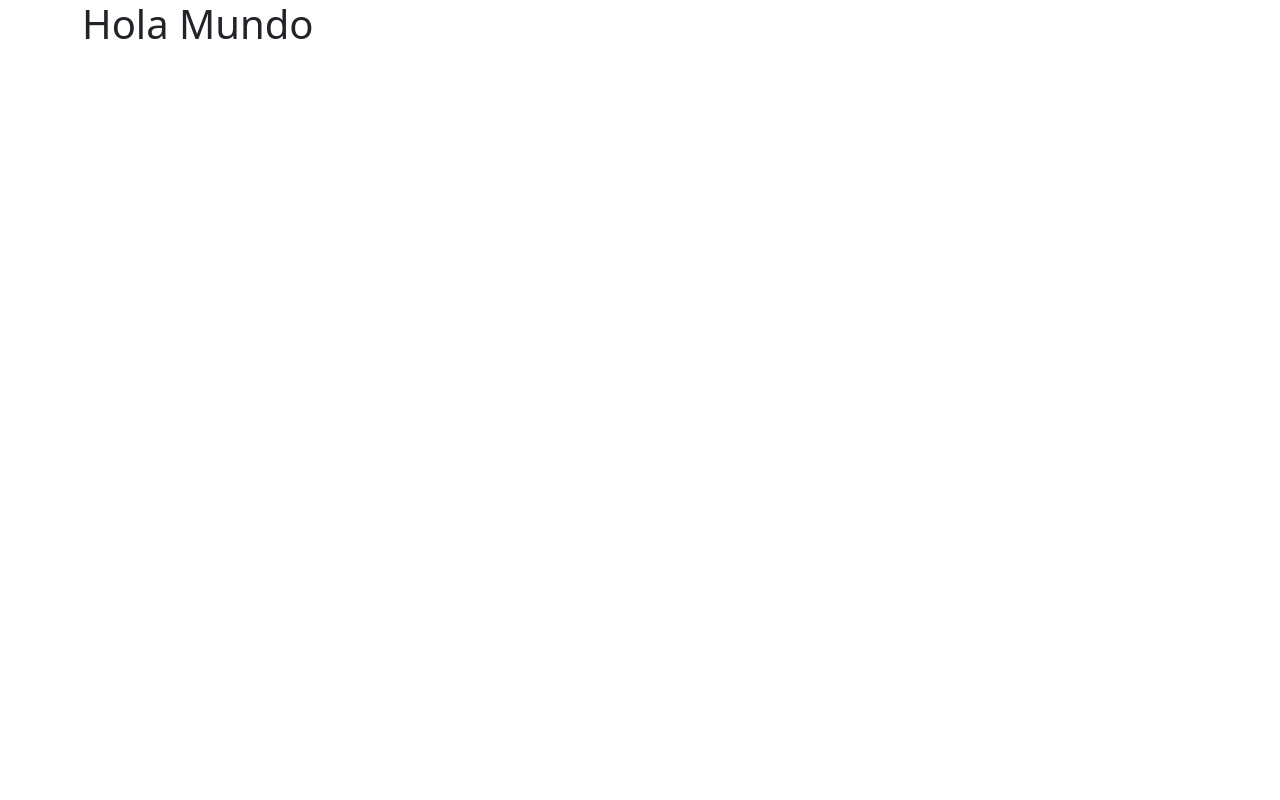
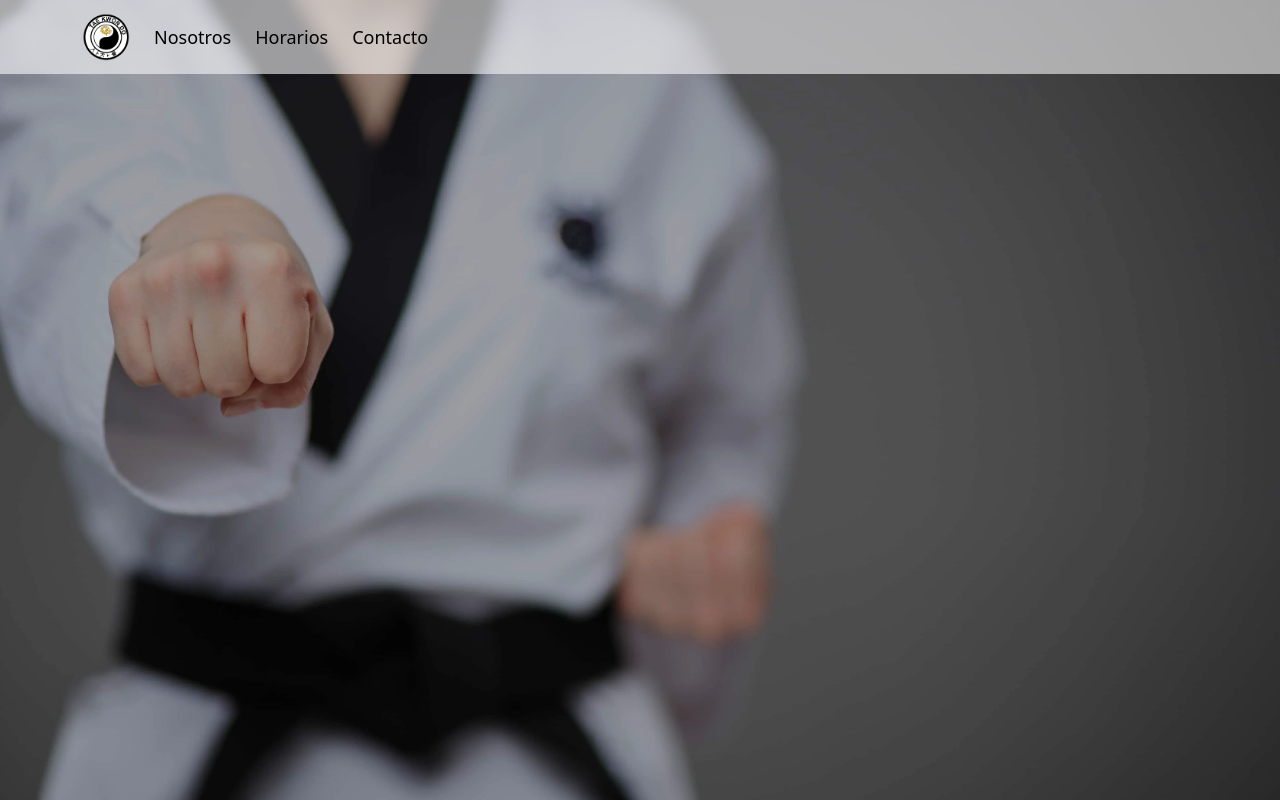
Before and after one commit to AllanDev15/TKDLeonesBlancos-LandingPage, a website: page public/index.html in a window 1280 px wide. Drawn offline with nearby package versions, Linux system fonts and the light colour scheme.

Commit message:
create top navbar

```diff
--- a/package.json
+++ b/package.json
@@ -4,7 +4,8 @@
   "description": "",
   "main": "index.js",
   "scripts": {
-    "watch": "sass --watch ./src/scss:./public/css"
+    "watch": "sass --watch ./src/scss:./public/css",
+    "build" : "sass ./src/scss/main.scss ./public/css/main.css"
   },
   "repository": {
     "type": "git",
--- a/public/index.html
+++ b/public/index.html
@@ -10,7 +10,28 @@
 </head>
 
 <body>
-  <h1 class="container">Hola Mundo</h1>
+  <header class="vh-100 overflow-hidden">
+    <div class="navbar navbar-expand-lg navbar-light fixed-top">
+      <div class="container-md">
+        <a href="index.html" class="navbar-brand"><img src="assets/img/logo.webp" alt="Logo de Taekwondo Leones Blancos"
+            width="48px" height="48px"></a>
+        <button class="navbar-toggler" type="button" data-bs-toggle="collapse" data-bs-target="#navigation"
+          aria-controls="navigation" aria-expanded="false" aria-label="Toggle navigation">
+          <span class="navbar-toggler-icon"></span>
+        </button>
+        <nav class="collapse navbar-collapse" id="navigation">
+          <ul class="navbar-nav mt-md-2 mt-lg-0">
+            <li class="nav-item me-2"><a class="nav-link" href="nosotros.html">Nosotros</a></li>
+            <li class="nav-item me-2"><a class="nav-link" href="#horarios">Horarios</a></li>
+            <li class="nav-item me-2"><a class="nav-link" href="#contacto">Contacto</a></li>
+          </ul>
+        </nav>
+      </div>
+    </div>
+    <img class="img-fluid" src="assets/img/hero.webp" alt="">
+  </header>
+
+  <script src="../node_modules/bootstrap/dist/js/bootstrap.min.js"></script>
 </body>
 
 </html>
--- a/src/scss/main.scss
+++ b/src/scss/main.scss
@@ -1 +1,16 @@
-@use '../../node_modules/bootstrap/scss/bootstrap.scss';
+@import '../../node_modules/bootstrap/scss/functions';
+@import '../../node_modules/bootstrap/scss/variables';
+
+$navbar-light-color: $black;
+$navbar-light-hover-color: $black;
+
+@import '../../node_modules/bootstrap/scss/bootstrap.scss';
+
+.navbar {
+  background-color: rgba($light, 0.6);
+  backdrop-filter: blur(4px);
+}
+
+.nav-link {
+  font-size: 18px;
+}
```
Also changed, not shown: public/css/main.css.
